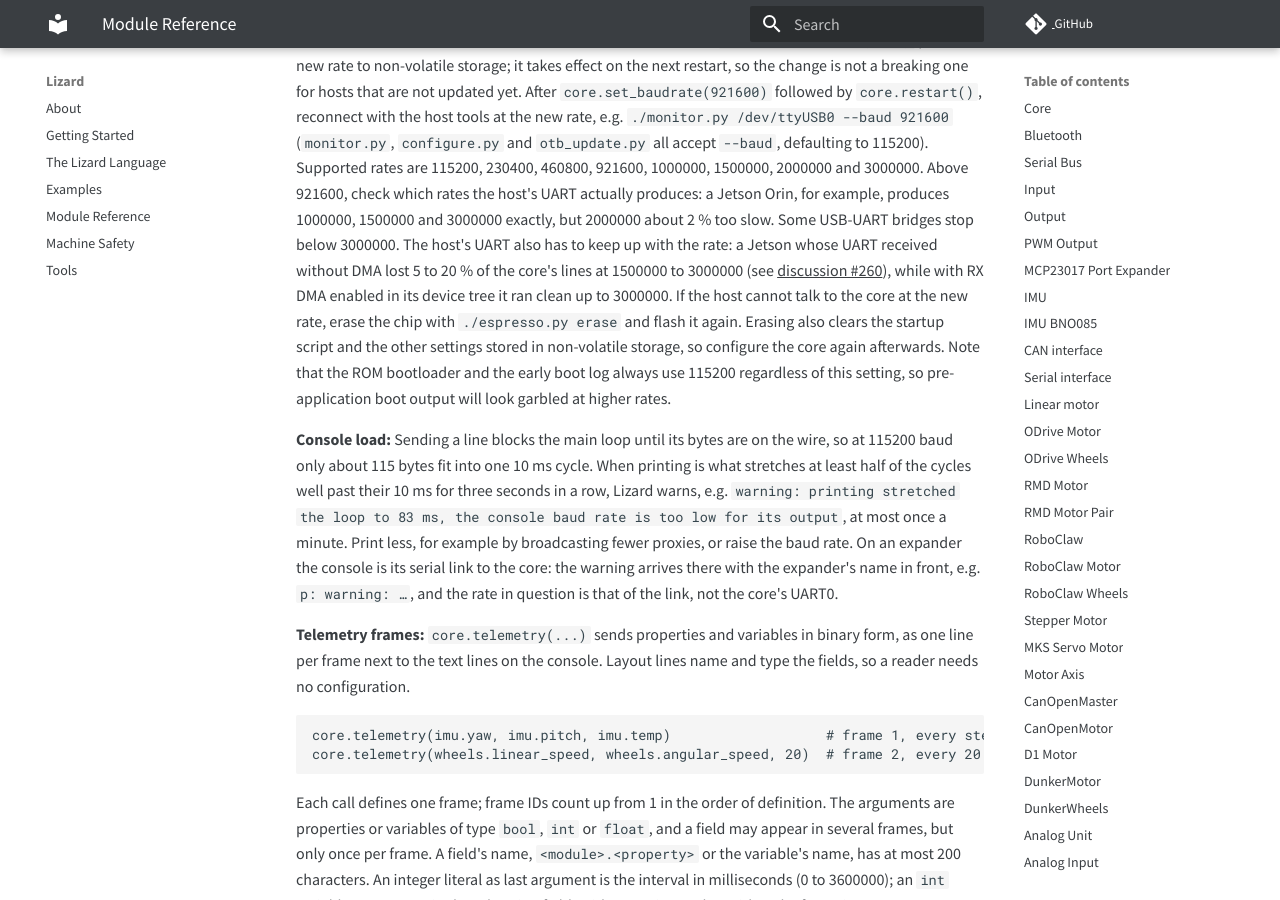
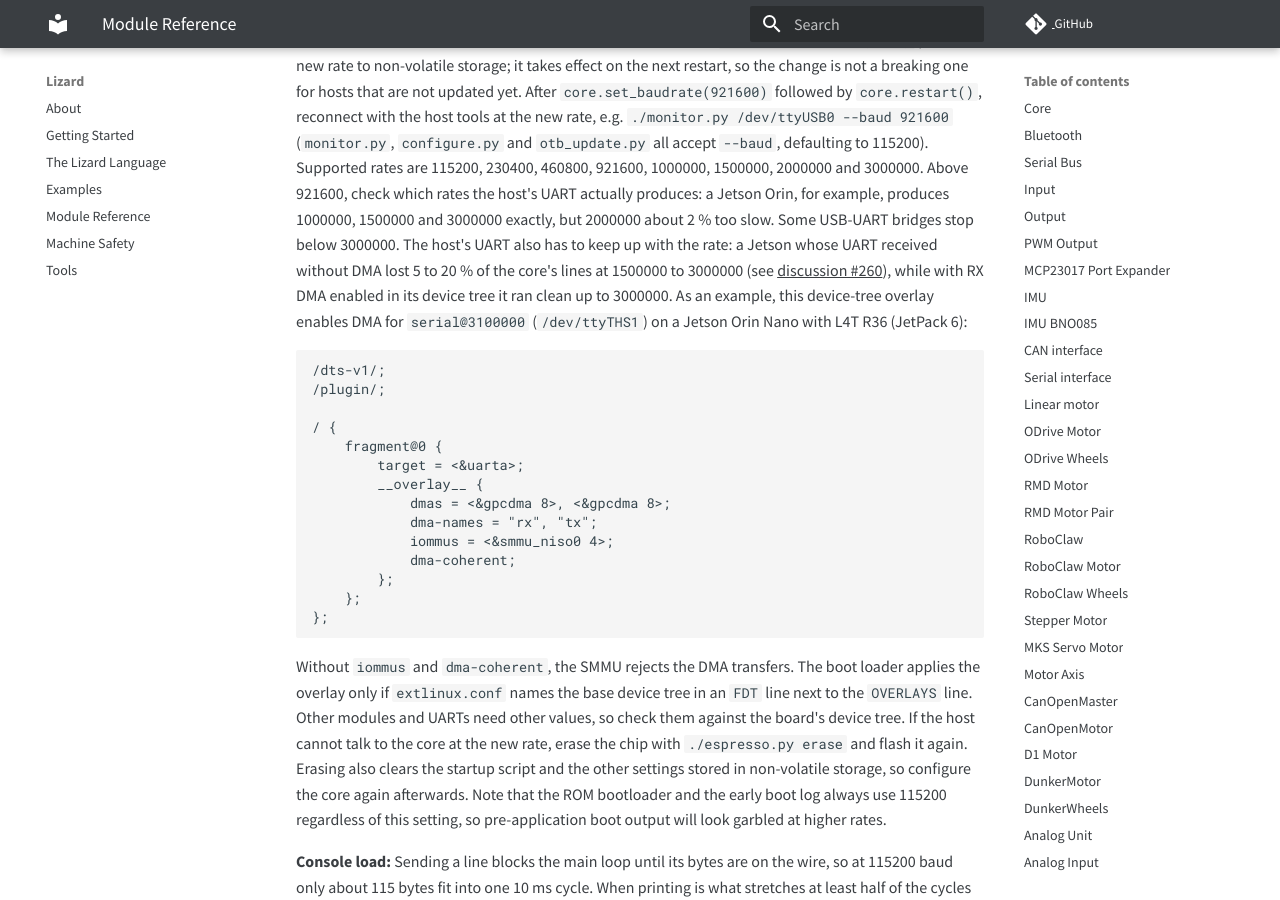
Before and after one commit to zauberzeug/lizard, an MkDocs documentation site: the page built from docs/module_reference.md, in a window 1280 px wide and 900 px high, scrolled down 2334 px. Built offline with MkDocs 1.6.1 and Material for MkDocs 9.7.7, drawn with Linux system fonts in a browser that asks for light colours; comment, search, counter and statistics services are not loaded.

Commit message:
Show the device-tree overlay that enables UART DMA on a Jetson Orin Nano as an example

````diff
--- a/docs/module_reference.md
+++ b/docs/module_reference.md
@@ -66,6 +66,28 @@ Supported rates are 115200, 230400, 460800, 921600, 1000000, 1500000, 2000000 an
 Above 921600, check which rates the host's UART actually produces: a Jetson Orin, for example, produces 1000000, 1500000 and 3000000 exactly, but 2000000 about 2 % too slow.
 Some USB-UART bridges stop below 3000000.
 The host's UART also has to keep up with the rate: a Jetson whose UART received without DMA lost 5 to 20 % of the core's lines at 1500000 to 3000000 (see [discussion #260](https://github.com/zauberzeug/lizard/discussions/260)), while with RX DMA enabled in its device tree it ran clean up to 3000000.
+As an example, this device-tree overlay enables DMA for `serial@3100000` (`/dev/ttyTHS1`) on a Jetson Orin Nano with L4T R36 (JetPack 6):
+
+```
+/dts-v1/;
+/plugin/;
+
+/ {
+    fragment@0 {
+        target = <&uarta>;
+        __overlay__ {
+            dmas = <&gpcdma 8>, <&gpcdma 8>;
+            dma-names = "rx", "tx";
+            iommus = <&smmu_niso0 4>;
+            dma-coherent;
+        };
+    };
+};
+```
+
+Without `iommus` and `dma-coherent`, the SMMU rejects the DMA transfers.
+The boot loader applies the overlay only if `extlinux.conf` names the base device tree in an `FDT` line next to the `OVERLAYS` line.
+Other modules and UARTs need other values, so check them against the board's device tree.
 If the host cannot talk to the core at the new rate, erase the chip with `./espresso.py erase` and flash it again.
 Erasing also clears the startup script and the other settings stored in non-volatile storage, so configure the core again afterwards.
 Note that the ROM bootloader and the early boot log always use 115200 regardless of this setting, so pre-application boot output will look garbled at higher rates.
````
